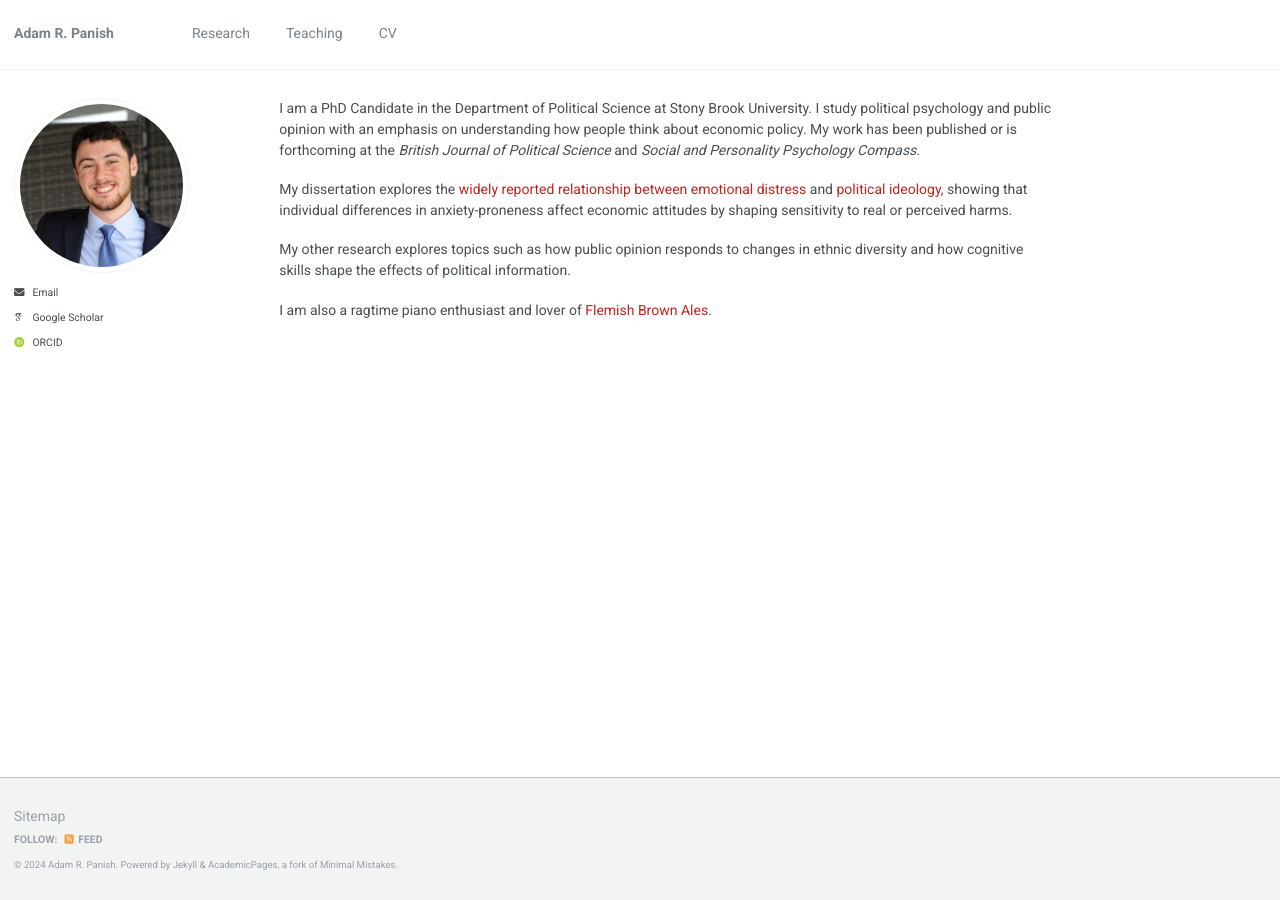
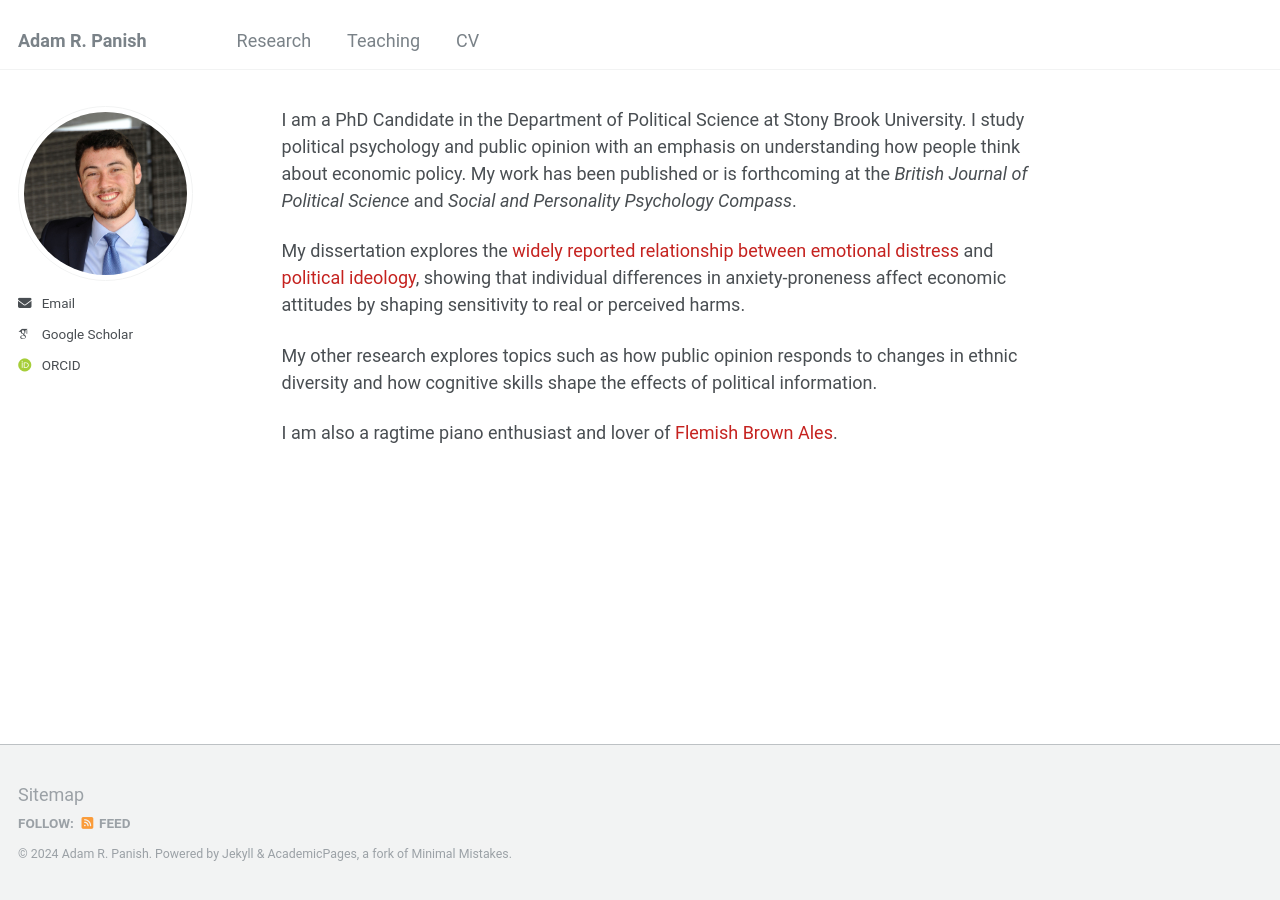
Before and after one commit to adampanish/adampanish.github.io, a Jekyll site: the page built from _pages/about.md, in a window 1280 px wide. Built offline with Jekyll 4.4.1, drawn with Linux system fonts in a browser that asks for light colours; some web fonts are replaced.

Commit message:
Update _variables.scss

```diff
--- a/_sass/_variables.scss
+++ b/_sass/_variables.scss
@@ -5,13 +5,8 @@
 /*
    Typography
    ========================================================================== */
-@import url('https://fonts.googleapis.com/css2?family=Roboto:wght@400;700&display=swap');
 
 $doc-font-size              : 12;
-
-body {
-  font-size: 14px;
-}
 
 /* paragraph indention */
 $paragraph-indent           : false; // true, false (default)
```
